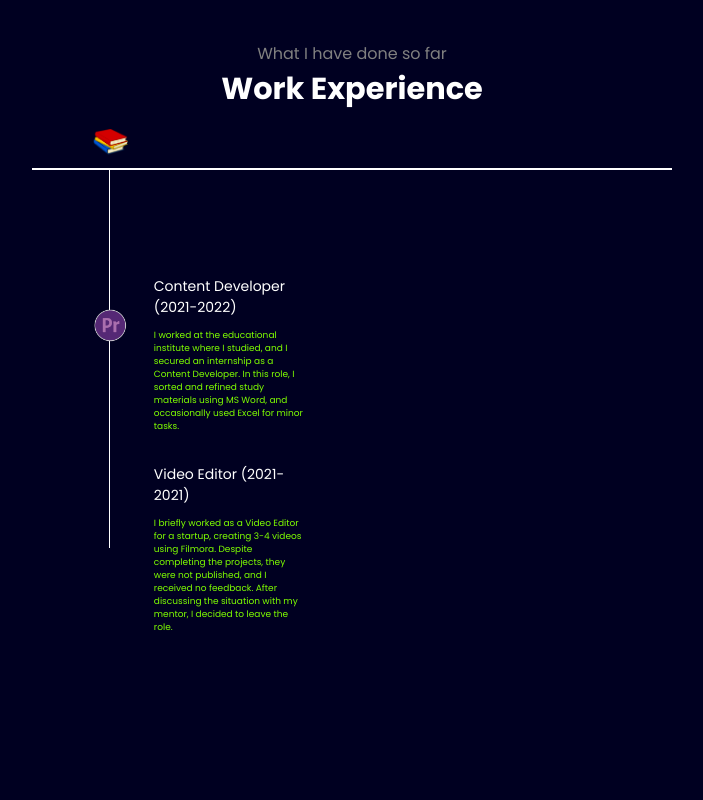
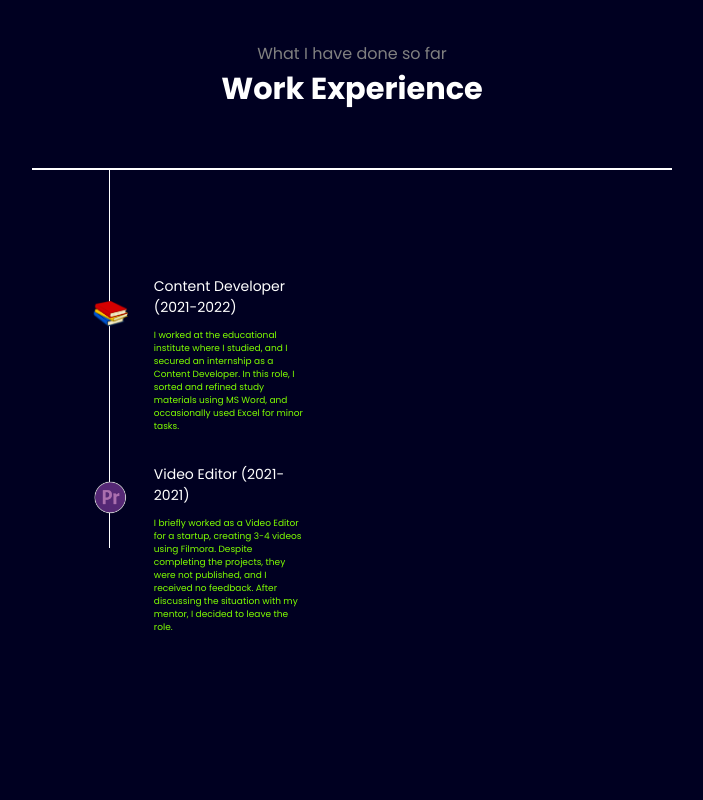
Before and after one commit to Rittik-Singh/Portfolio, a plain HTML site: page index.html in a window 1280 px wide. Shown: the part 720-1520 px from the top of the page, without its empty margins (288-991 px from the left). Before the commit the page ends 1401 px from the top, so only its background shows below. Drawn offline with nearby package versions, Linux system fonts and the light colour scheme.

Commit message:
Update index.html

```diff
--- a/index.html
+++ b/index.html
@@ -213,12 +213,12 @@
                 width: 50vw;
             }
 
-            footer {
-                display: none;
+            .firstsection {
+                flex-direction: column-reverse;
             }
 
-            .firstsection {
-                flex-direction: column-reverse;
+            .secondsection {
+                height: 141vh;
             }
 
             .leftsection {
@@ -235,9 +235,14 @@
                 display: flex;
                 justify-content: center;
             }
-            .rightsection img{
+
+            .rightsection img {
                 width: 45vw;
                 margin bottom: 73px;
+            }
+
+            .image-top {
+                top: 133px;
             }
 
             .secondsection {
@@ -245,7 +250,8 @@
                 flex-direction: column;
                 align-items: center;
             }
-            body{
+
+            body {
                 min-width: fit-content;
             }
 
```
